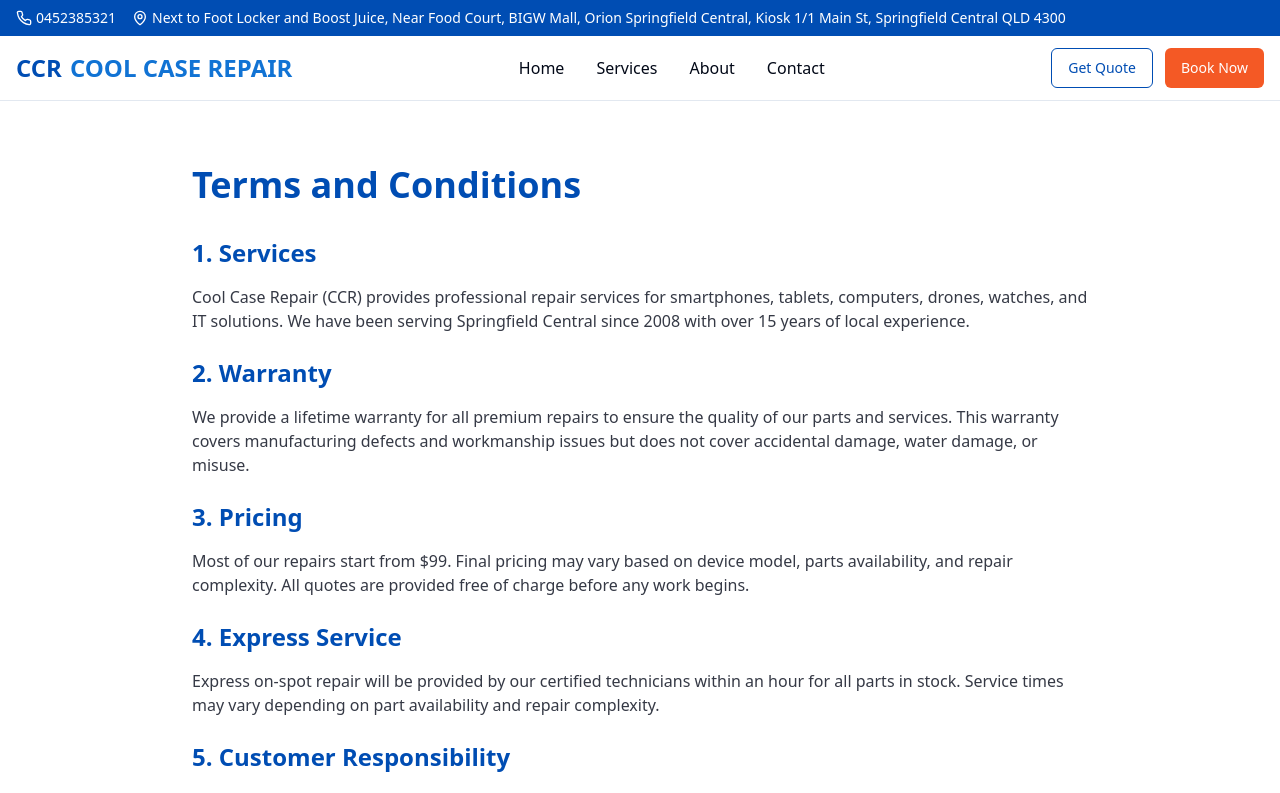
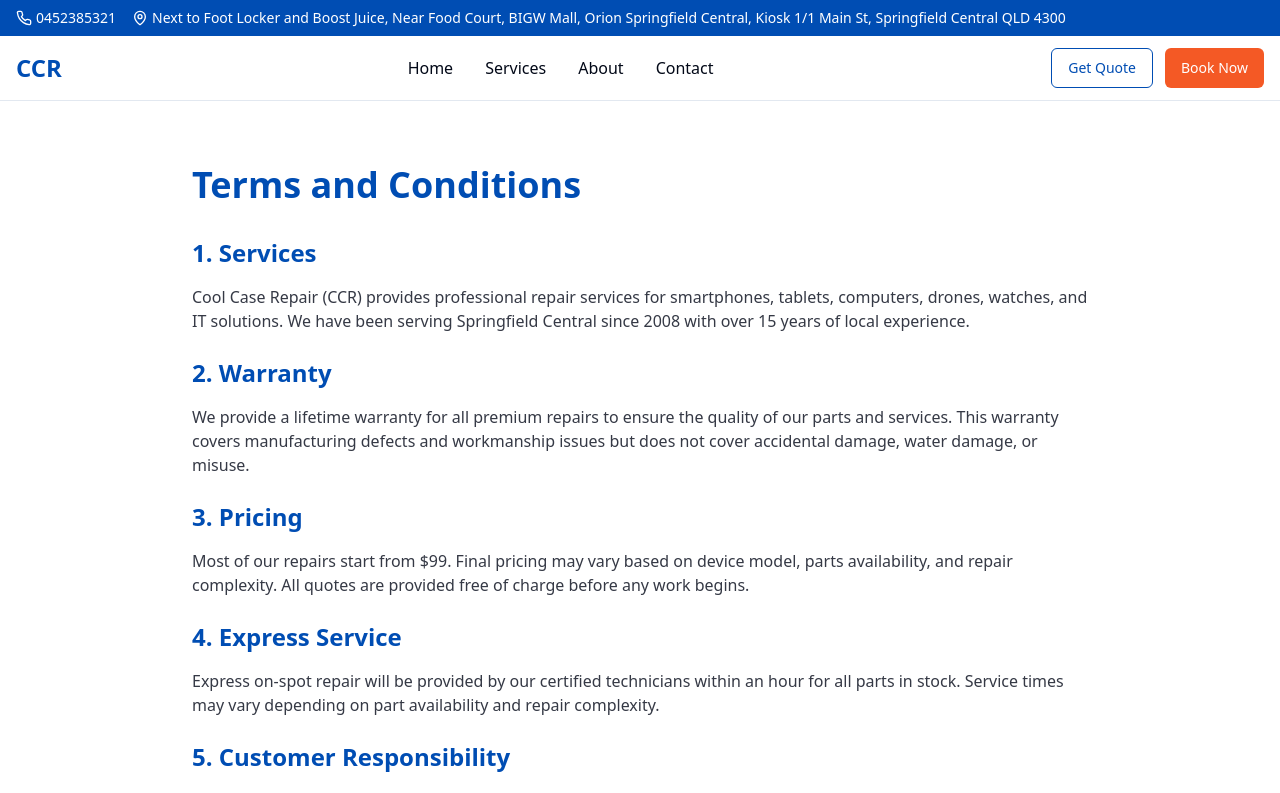
Before and after one commit to ljunwoo0105-a11y/coolcase-repair-qld, a React (Vite) app: page /terms in a window 1280 px wide. Shown: the top 793 px of the page. Built offline with nearby package versions, Linux system fonts and the light colour scheme; the HTML template or start-up script is replaced by a standard one.

Commit message:
Visual edit in Lovable

```diff
--- a/src/components/Header.tsx
+++ b/src/components/Header.tsx
@@ -30,7 +30,7 @@ const Header = () => {
           <div className="flex items-center">
             <a href="/" className="text-2xl font-bold cursor-pointer hover:opacity-80 transition-opacity">
               <span className="text-ccr-primary">CCR</span>
-              <span className="text-ccr-secondary ml-2">COOL CASE REPAIR</span>
+              <span className="text-ccr-secondary ml-2"></span>
             </a>
           </div>
 
```
